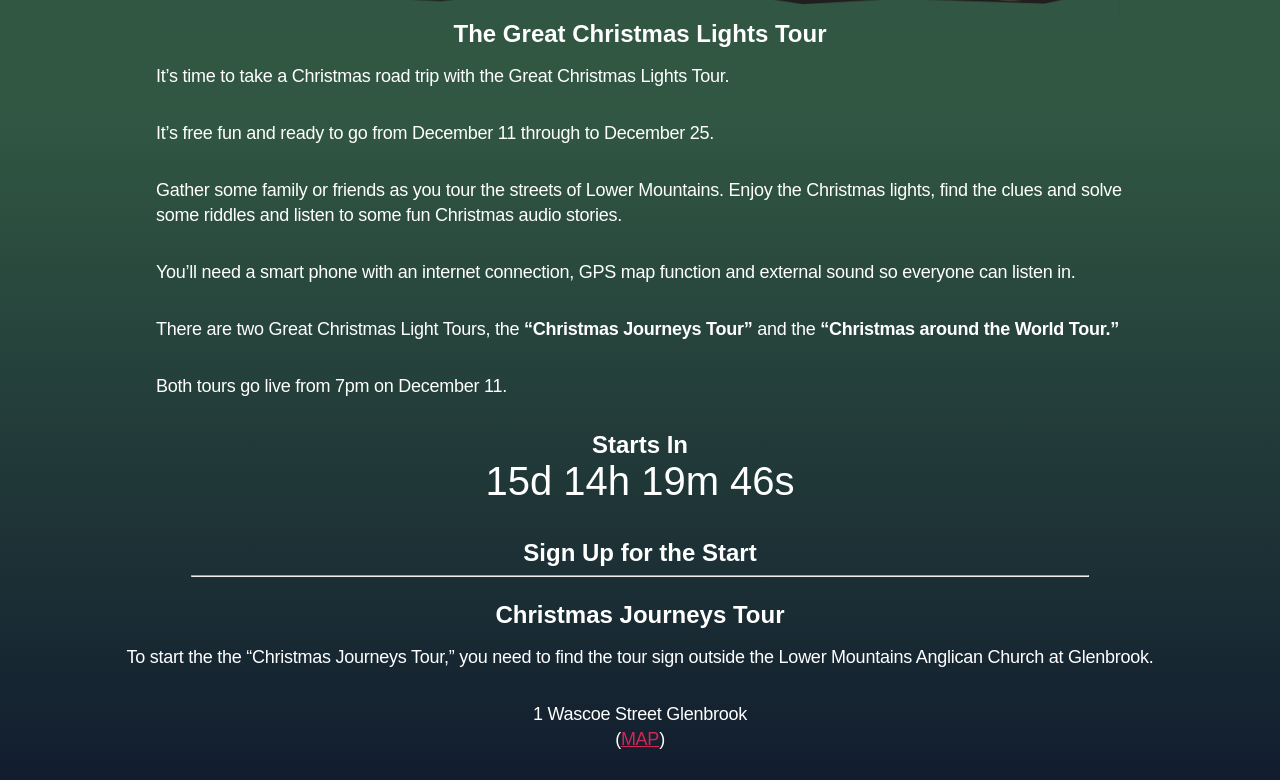
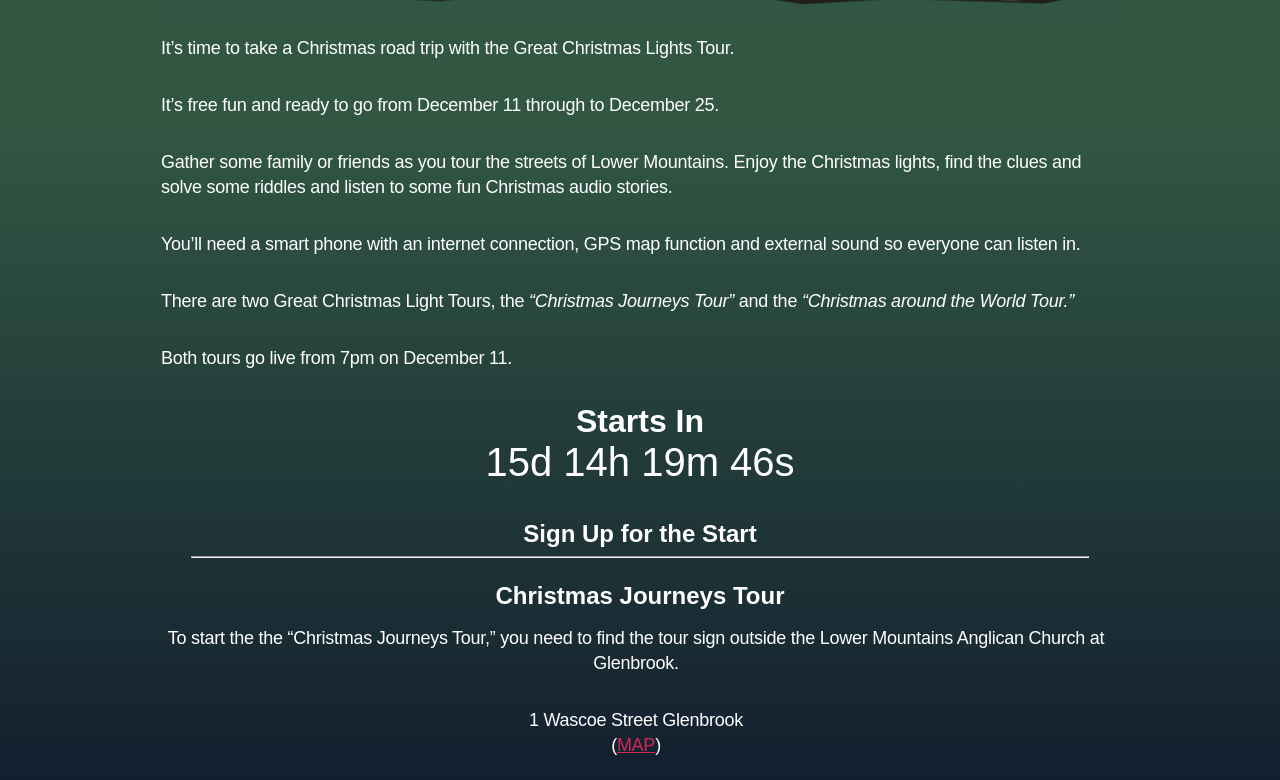
Before and after one commit to lmap-church/lmap-church.github.io, a plain HTML site: page index.html in a window 1280 px wide. Shown: the part 520-1300 px from the top of the page. Drawn offline with Linux system fonts and the light colour scheme.

Commit message:
Got rid of Article Tag

```diff
--- a/countdown.js
+++ b/countdown.js
@@ -58,7 +58,7 @@ function startTour() {
 function main() {
     // Set the date we're counting down to
     var countDownDate = new Date("Dec 11, 2021 19:00:00").getTime();
-    // var countDownDate = new Date("Nov 23, 2021 14:01:00").getTime();
+    // var countDownDate = new Date("Nov 26, 2021 14:40:00").getTime();
 
     timer("timer", countDownDate, startTour);
 
--- a/index.html
+++ b/index.html
@@ -19,7 +19,7 @@
                         images/xmas_lights_tour_large.png 1080w"
                          sizes="(max-width: 1200px) 100vw,
                          (min-width: 1201px) and (max-width: 1500px) 75vw,
-                        (min-width: 1501px) 60vw,
+                        (min-width: 1501px) 50vw,
                         70vw"
                     src="images/xmas_lights_tour_small.png"
                     alt="Great Christmas Lights Tour" />
@@ -27,16 +27,16 @@
 
     <main>
 
-        <article>
-            <h2 class="center-text">The Great Christmas Lights Tour</h2>
-            <p> It’s time to take a Christmas road trip with the Great Christmas Lights Tour.</p>
-           <p> It’s free fun and ready to go from December 11 through to December 25.</p>
-           <p> Gather some family or friends as you tour the streets of Lower Mountains.  Enjoy the Christmas lights, find the clues and solve some riddles and listen to some fun Christmas audio stories. </p>
-            <p>You’ll need a smart phone with an internet connection, GPS map function and external sound so everyone can listen in.</p>
-            <p>There are two Great Christmas Light Tours, the <strong>“Christmas Journeys Tour”</strong> and the <strong>“Christmas around the World Tour.”</strong></p>
-            <p> Both tours go live from 7pm on December 11.</p>
+        <p> It’s time to take a Christmas road trip with the Great Christmas Lights Tour.</p>
+        <p> It’s free fun and ready to go from December 11 through to December 25.</p>
+        <p> Gather some family or friends as you tour the streets of Lower Mountains. Enjoy the Christmas lights, find
+            the clues and solve some riddles and listen to some fun Christmas audio stories. </p>
+        <p>You’ll need a smart phone with an internet connection, GPS map function and external sound so everyone can
+            listen in.</p>
+        <p>There are two Great Christmas Light Tours, the <em>“Christmas Journeys Tour”</em> and the <em>“Christmas
+                around the World Tour.”</em></p>
+        <p> Both tours go live from 7pm on December 11.</p>
 
-        </article>
         <div id="countdown" class="countdown">
             <h2>Starts In</h2>
             <div id="timer" class="timer"></div>
@@ -53,7 +53,8 @@
             <p>To start the the “Christmas Journeys Tour,” you need to find the tour sign outside the Lower Mountains
                 Anglican Church at Glenbrook. </p>
             <p>1 Wascoe Street Glenbrook <br />
-                <span class="center-text">(<a href="https://goo.gl/maps/emBTsBKhkCNPwg6A7">MAP</a>)</span>
+                <span class="center-text">(<a href="https://goo.gl/maps/emBTsBKhkCNPwg6A7"
+                        target="_blank">MAP</a>)</span>
             </p>
             <a id="journey-start-btn" class="btn btn-disabled">Start Journeys Tour</a>
         </div>
@@ -63,7 +64,8 @@
             <p>To start the “Christmas Around The World Tour,” find the tour sign outside the Lower Mountains Anglican
                 Church at Mt Riverview.</p>
             <p>159 Rusden Rd, Mt Riverview <br />
-                <span class="center-text">(<a href="https://goo.gl/maps/BsWTT8TD4CyY6U5H8">MAP</a>)</span>
+                <span class="center-text">(<a href="https://goo.gl/maps/BsWTT8TD4CyY6U5H8"
+                        target="_blank">MAP</a>)</span>
             </p>
             <a id="world-start-btn" class="btn btn-disabled">Start World Tour</a>
         </div>
@@ -79,6 +81,8 @@
     </main>
 
 
+
+
     <!-- Scripts-->
     <script
         src="https://lowermountains.elvanto.com.au/form/3219f5ac-6910-4c43-aaff-a54079c3146c.js?el_id=7115"></script>
--- a/styles.css
+++ b/styles.css
@@ -1,4 +1,4 @@
-/* Resets */
+/* Resets ----------------------------------------------------------------------------------------------------*/
 html, body, div, span, applet, object,
 h1, h2, h3, h4, h5, h6, p, blockquote, pre,
 a, abbr, acronym, address, big, cite, code,
@@ -18,14 +18,14 @@ time, mark, audio, video {
 	vertical-align: baseline;
 }
 
-/* Fonts */
+/* Fonts ------------------------------------------------------------------------------------------------------*/
 @import url('https://rsms.me/inter/inter.css');
 html { font-family: 'Inter', sans-serif; }
 @supports (font-variation-settings: normal) {
   html { font-family: 'Inter var', sans-serif; }
 }
 
-/* Variables */
+/* Variables --------------------------------------------------------------------------------------------------*/
 :root {
     --bg-green: rgba(49,87,67,1);
     --bg-dark-blue: rgba(2,0,36,1);
@@ -62,6 +62,8 @@ main {
 
 p {
     padding: 1rem;
+    /* margin-left: 0.5rem; */
+    margin-right: 0.5rem;
     font-size: 18px;
     letter-spacing: -0.014em;
     line-height: 25px;
@@ -90,7 +92,7 @@ hr {
     width: 100%;
 }
 
-/* Form Styles */
+/* Form Styles ----------------------------------------------------------------------------------------------------*/
 
 input:invalid {
     border: var(--pink) solid 3px;
@@ -100,15 +102,15 @@ input[type="text"] {
     width: 220px;
 }
 
-/* @media styles */
+/* @media styles --------------------------------------------------------------------------------------------------*/
 @media (max-width: 480px) {
-    article{
+    p {
         width: 100vw;
     }
 }
 
 @media  (min-width: 769px) and (max-width: 899px) {
-    article{
+    p {
         width: 95vw;
     }
 
@@ -118,7 +120,7 @@ input[type="text"] {
 }
 
 @media (min-width: 800px) {
-    article{
+    p {
         width: 75vw;
     }
 
@@ -133,8 +135,8 @@ input[type="text"] {
 }
 
 @media  (min-width: 1000px) {
-    article{
-        width:1000px;
+    p {
+        width:950px;
     }
 
     footer .logo {
@@ -142,7 +144,7 @@ input[type="text"] {
     }
 }
 
-/* Class and id styles*/
+/* Class and id styles  --------------------------------------------------------------------------------------------------*/
 
 .bg-gradient {
     background-image: linear-gradient(0deg, var(--bg-dark-blue) 10%, var(--bg-green) 65%);
@@ -183,6 +185,10 @@ input[type="text"] {
     align-items: center;
     padding: 1rem;
 }
+.countdown h2 {
+    font-size: 2rem;
+    font-weight: 900;
+}
 
 #elvanto-form-7115 {
     width: 20rem;
@@ -195,7 +201,8 @@ input[type="text"] {
     text-align: center;
 }
 
-/* Button Styles */
+
+/* Button Styles ----------------------------------------------------------------------------------------------------*/
 .btn {
     appearance: button;
     background-color:var(--pink);
```
